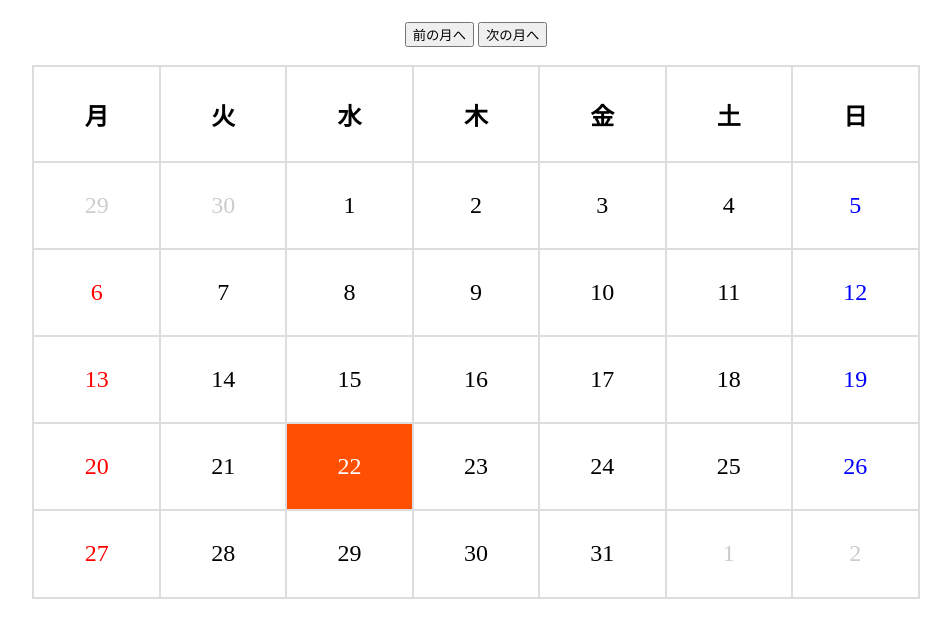
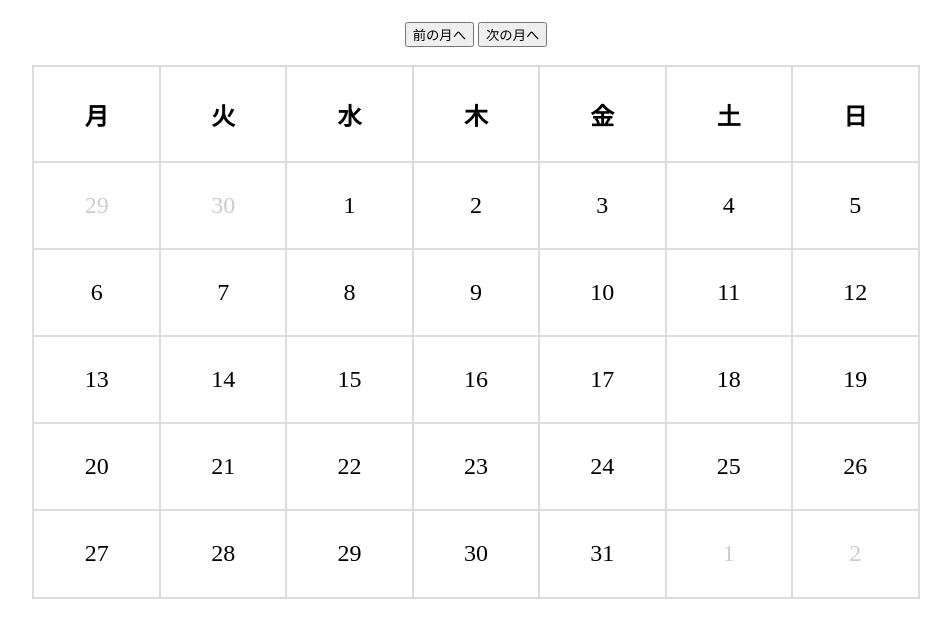
Before and after one commit to osakoyohei/js-calendar, a PHP site: page / in a window 1280 px wide. Shown: the part 67-705 px from the top of the page, without its empty margins (164-1115 px from the left). Run offline with PHP 8.4, Linux system fonts and the light colour scheme.

Commit message:
カレンダーアプリ編集

```diff
--- a/index.css
+++ b/index.css
@@ -20,26 +20,26 @@ th, td {
 }
 
 /* 祝日 */
-td.holiday{
+/* td.holiday{
     color: red;
-}
+} */
 
 /* 日曜日 */
-td:first-child {
+/* td:first-child {
     color: red;
-}
+} */
 
 /* 土曜日 */
-td:last-child {
+/* td:last-child {
     color: blue;
-}
+} */
 
 /* 本日 */
-td.today {
+/* td.today {
     background-color: #FF4F02
     ;
     color: #fff;
-}
+} */
 
 /* 前後月の日付 */
 td.disabled {
```
